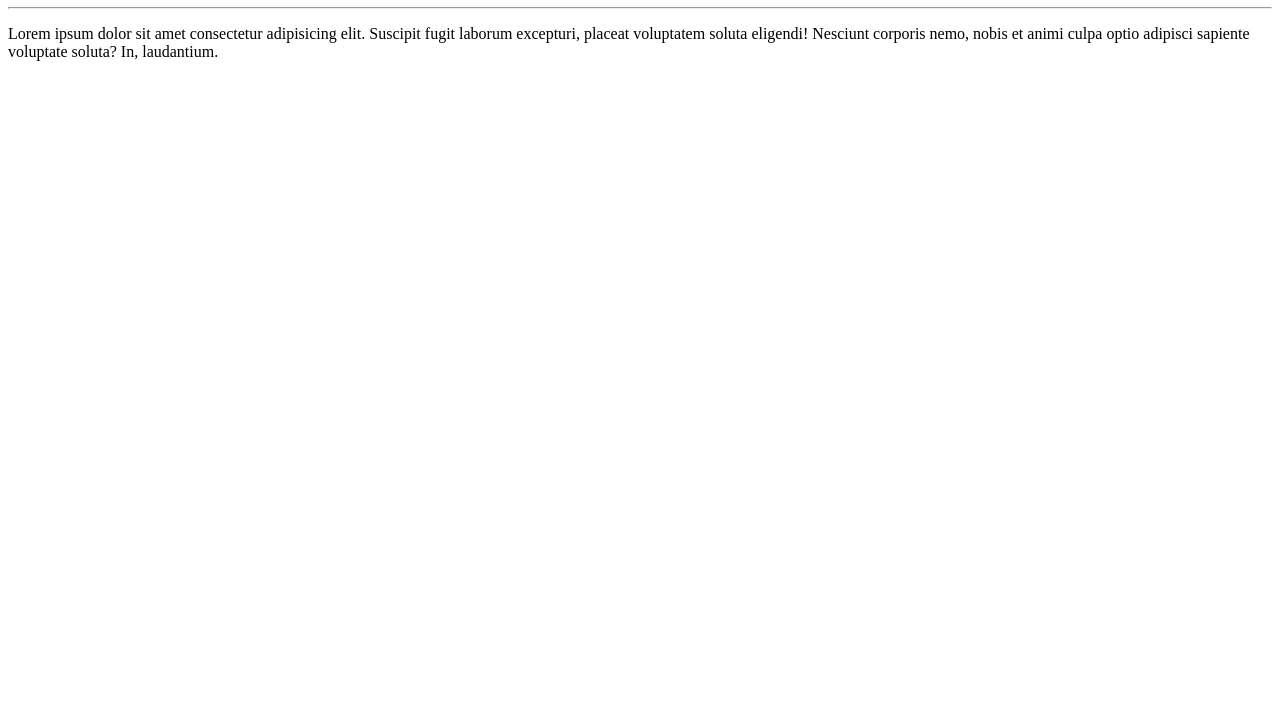
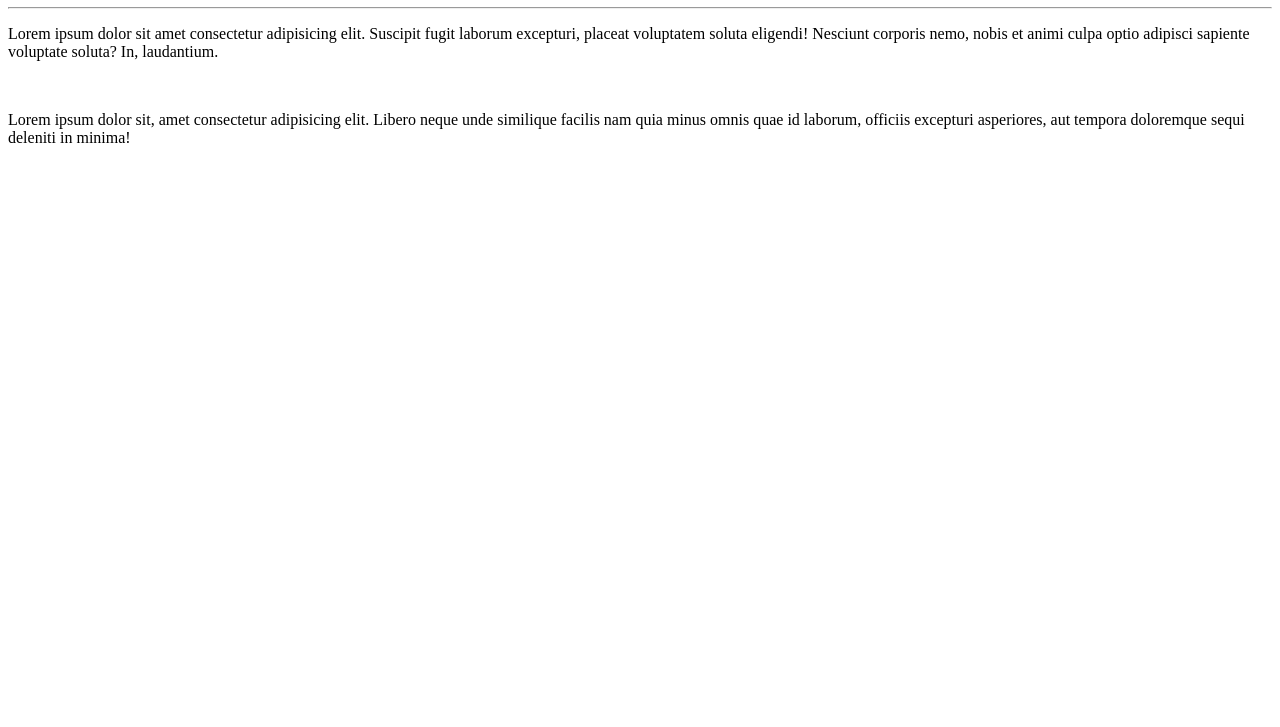
Before and after one commit to Luccc011/Ola-Mundo, a plain HTML site: page site-exemplo/index.html in a window 1280 px wide. Shown: the part 73-800 px from the top of the page. Drawn offline with Linux system fonts and the light colour scheme.

Commit message:
Adicionei um (par)

```diff
--- a/site-exemplo/index.html
+++ b/site-exemplo/index.html
@@ -9,5 +9,7 @@
     <h1>Olá, mundo</h1>
     <hr>
     <p>Lorem ipsum dolor sit amet consectetur adipisicing elit. Suscipit fugit laborum excepturi, placeat voluptatem soluta eligendi! Nesciunt corporis nemo, nobis et animi culpa optio adipisci sapiente voluptate soluta? In, laudantium.</p>
+    <br>
+    <p>Lorem ipsum dolor sit, amet consectetur adipisicing elit. Libero neque unde similique facilis nam quia minus omnis quae id laborum, officiis excepturi asperiores, aut tempora doloremque sequi deleniti in minima!</p>
 </body>
 </html>
```
